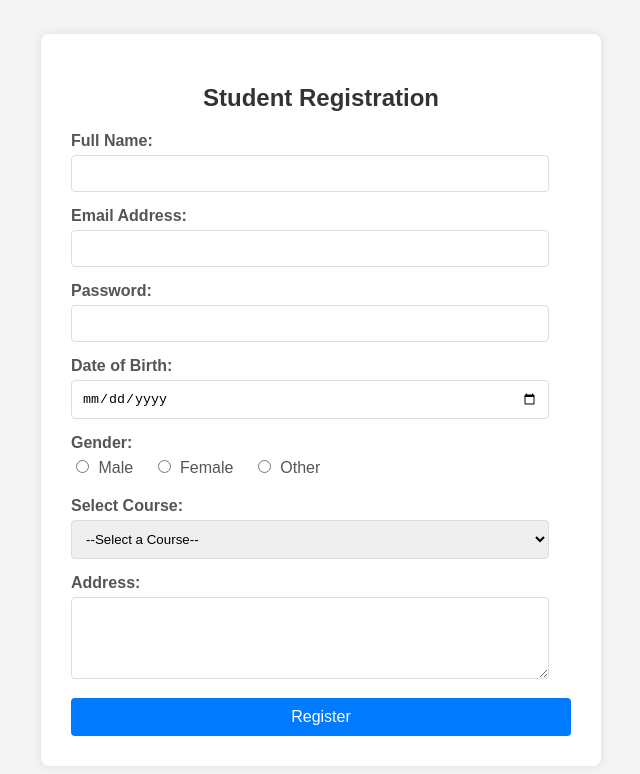
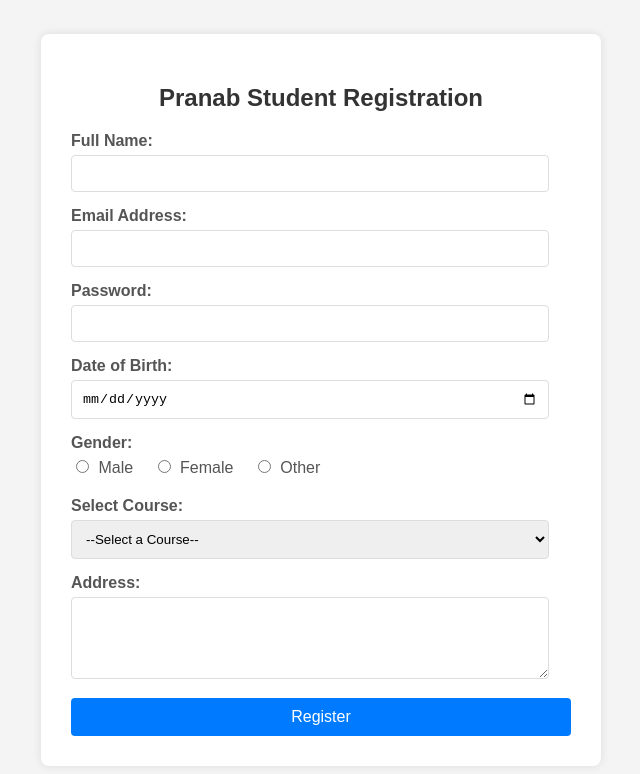
Before and after one commit to pranab86-prod/CloudComputingDevOps, a website: page Tomcat/index.html in a window 1280 px wide. Shown: the whole page, without its empty margins (319-959 px from the left). Drawn offline with Linux system fonts and the light colour scheme.

Commit message:
Update index.html

```diff
--- a/Tomcat/index.html
+++ b/Tomcat/index.html
@@ -3,7 +3,7 @@
 <head>
     <meta charset="UTF-8">
     <meta name="viewport" content="width=device-width, initial-scale=1.0">
-    <title>Student Registration Form</title>
+    <title> Pranab Student Registration Form</title>
     <style>
         /* Basic CSS for styling the form */
         body {
@@ -75,7 +75,7 @@
 </head>
 <body>
     <div class="container">
-        <h2>Student Registration</h2>
+        <h2>Pranab Student Registration</h2>
         <form action="#" method="post">
             <div class="form-group">
                 <label for="fullName">Full Name:</label>
```
